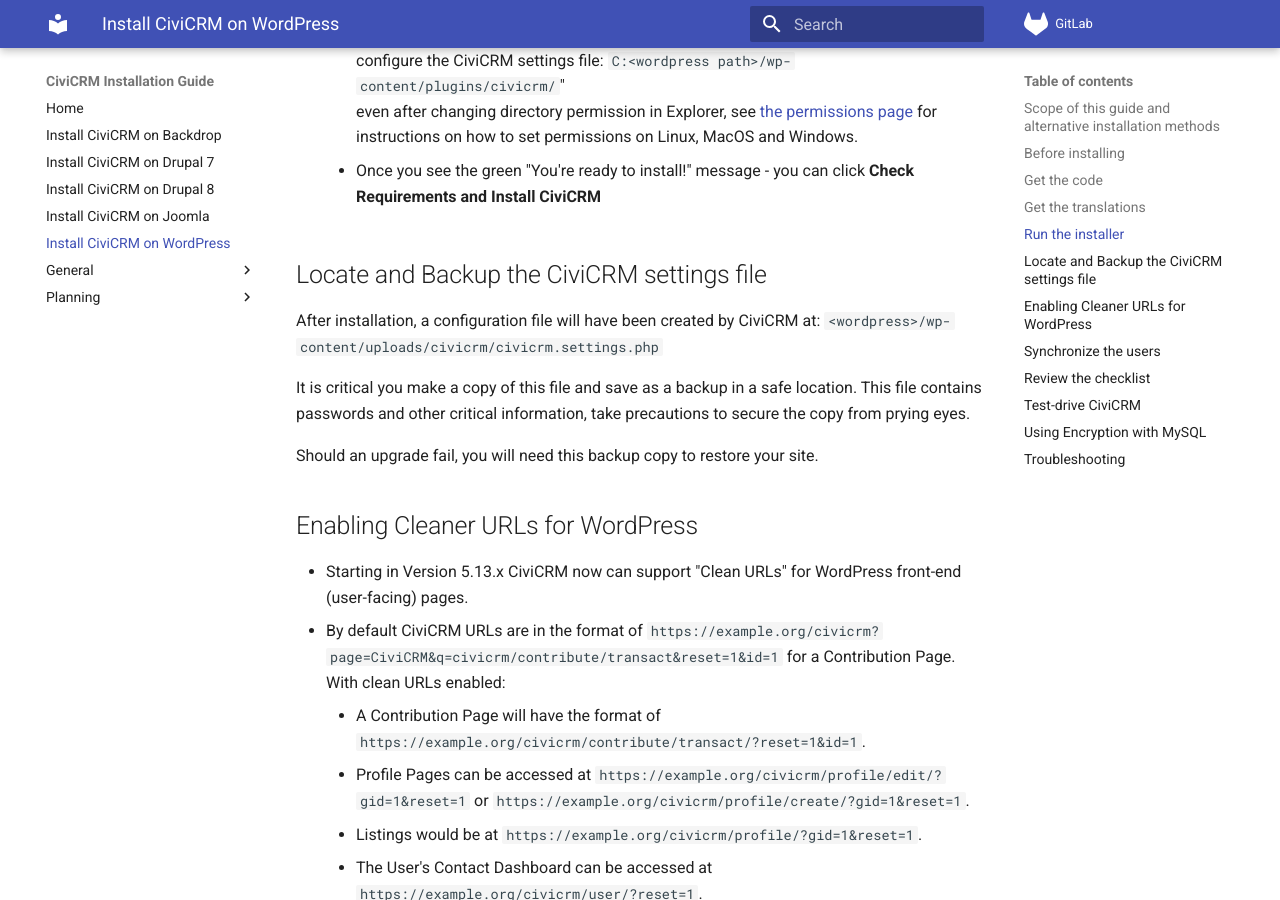
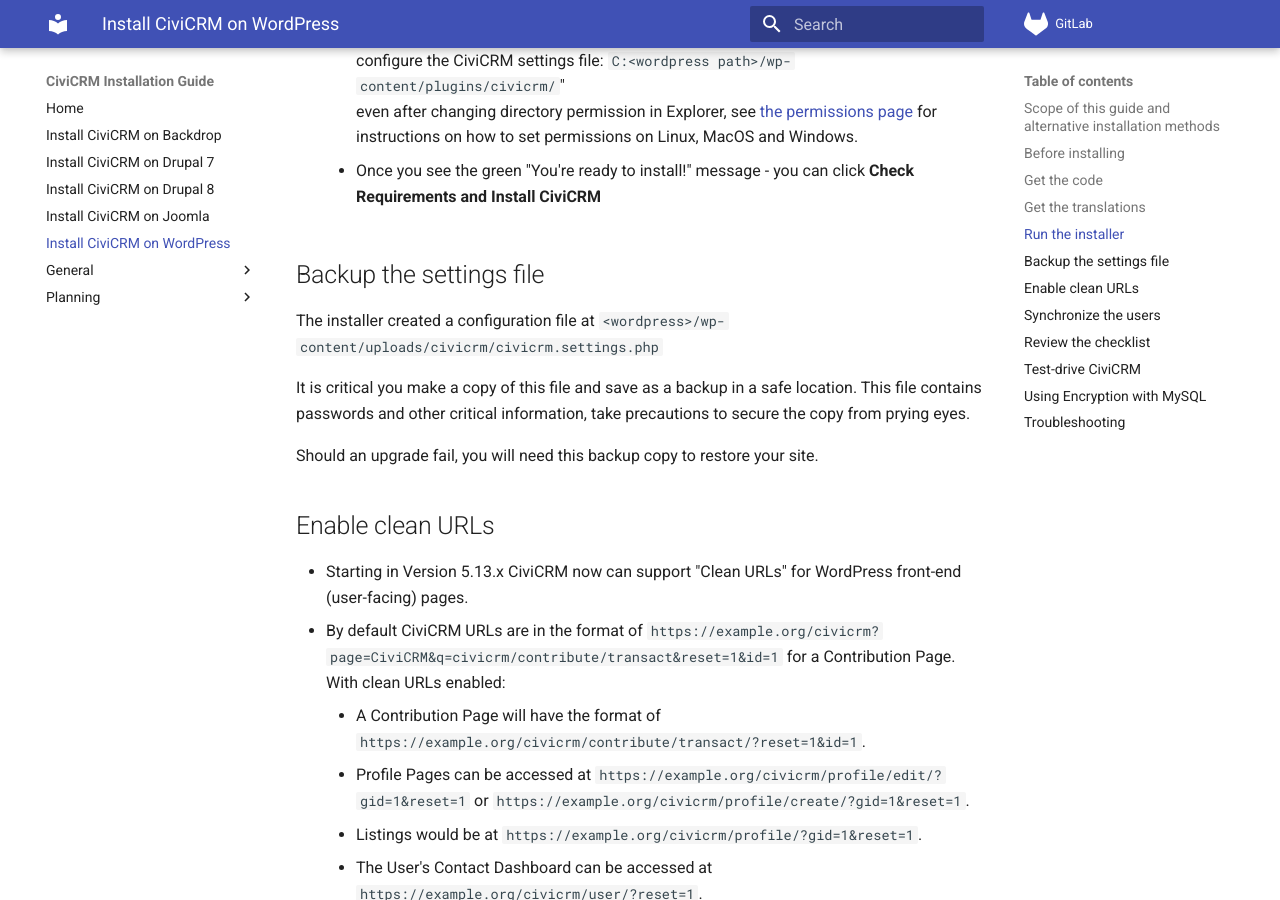
Before and after one commit to agileware/civicrm-installation-guide, an MkDocs documentation site: the page built from docs/wordpress/index.md, in a window 1280 px wide and 900 px high, scrolled down 3079 px. Built offline with MkDocs 1.6.1 and Material for MkDocs 9.7.7, drawn with Linux system fonts in a browser that asks for light colours.

Commit message:
Normalize special headings in WordPress page
1. Use sentence-case.

2. There will have been less of the future-past-perfect.

3. Conjugate actively.

```diff
--- a/docs/wordpress/index.md
+++ b/docs/wordpress/index.md
@@ -97,15 +97,17 @@ The installer will verify that you've downloaded the correct version of CiviCRM,
         even after changing directory permission in Explorer, see [the permissions page](../general/permissions.md) for instructions on how to set permissions on Linux, MacOS and Windows.
     * Once you see the green "You're ready to install!" message - you can click **Check Requirements and Install CiviCRM**
 
-## Locate and Backup the CiviCRM settings file
+## Backup the settings file
 
-After installation, a configuration file will have been created by CiviCRM at: `<wordpress>/wp-content/uploads/civicrm/civicrm.settings.php`
+The installer created a configuration file at `<wordpress>/wp-content/uploads/civicrm/civicrm.settings.php`
 
 It is critical you make a copy of this file and save as a backup in a safe location. This file contains passwords and other critical information, take precautions to secure the copy from prying eyes.
 
 Should an upgrade fail, you will need this backup copy to restore your site.
 
-## Enabling Cleaner URLs for WordPress
+<!-- Is the above still true for new installations in Civi 4.7/5.x? Makes sense if 4.6, which bizarrely placed the config-file in the code-directory.But in 4.7+?? -->
+
+## Enable clean URLs
 
 * Starting in Version 5.13.x CiviCRM now can support "Clean URLs" for WordPress front-end (user-facing) pages.
 * By default CiviCRM URLs are in the format of `https://example.org/civicrm?page=CiviCRM&q=civicrm/contribute/transact&reset=1&id=1` for a Contribution Page. With clean URLs enabled:
```
